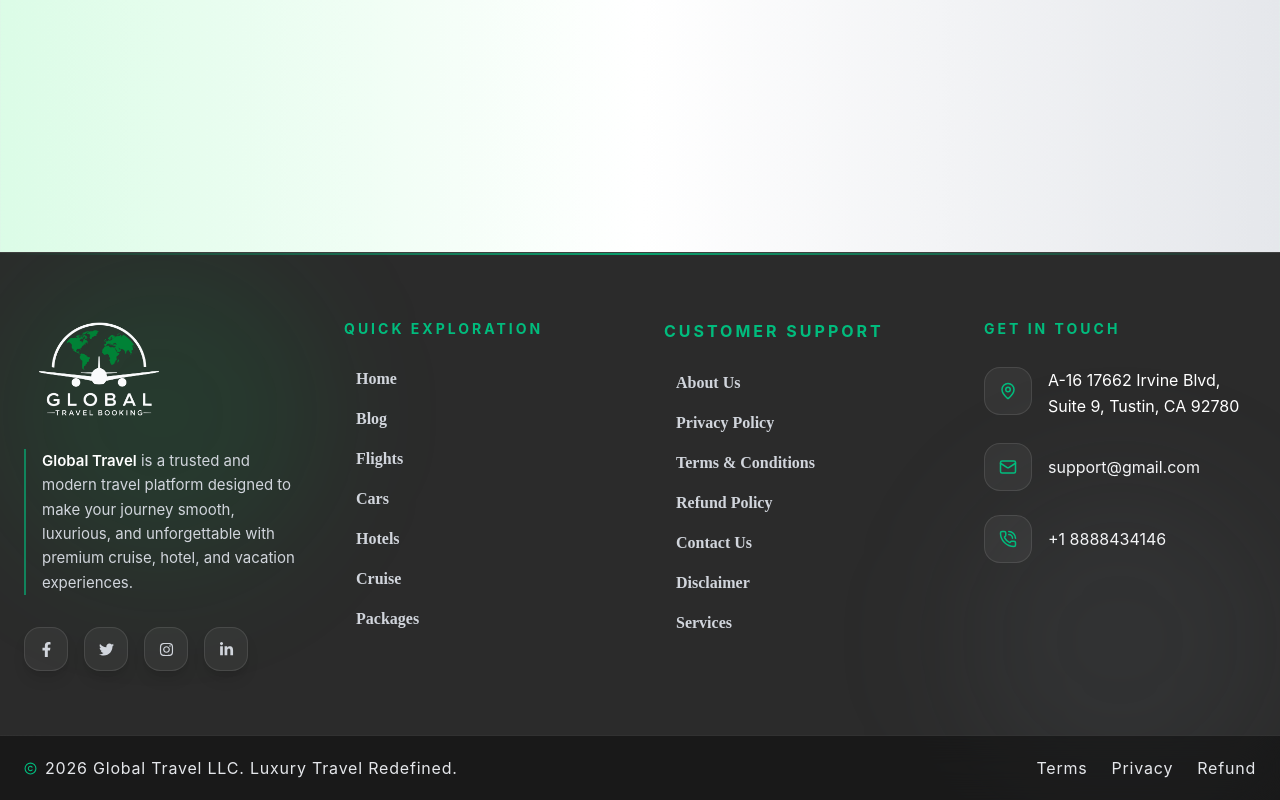
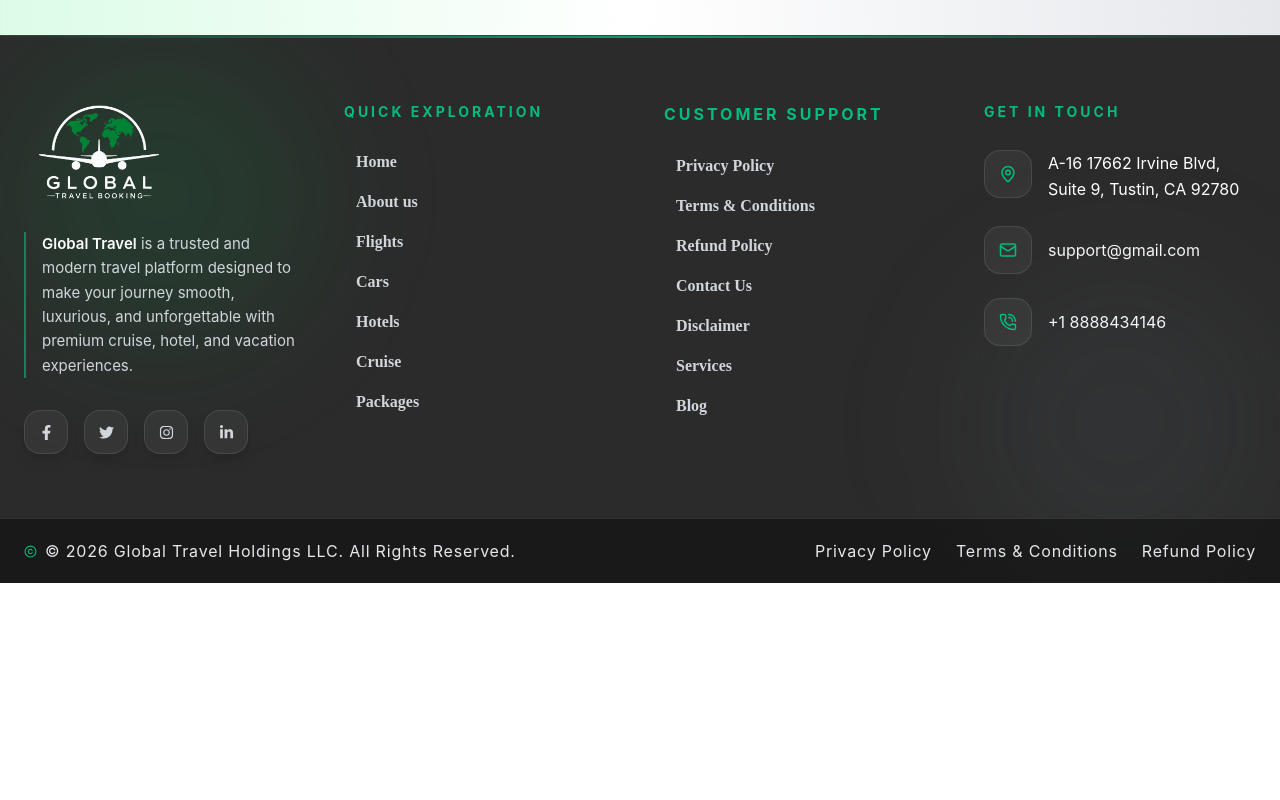
Before and after one commit to vish9155/globaltravelholdigs, a React (Vite) app in the folder frontend/: page / in a window 1280 px wide. Shown: the part 7866-8666 px from the top of the page. After the commit the page ends 8449 px from the top, so only its background shows below. Built offline with nearby package versions, Linux system fonts and the light colour scheme.

Commit message:
some chnages

```diff
--- a/frontend/src/Components/About.jsx
+++ b/frontend/src/Components/About.jsx
@@ -78,7 +78,7 @@ export default function About() {
 
             {/* INTRO TEXT */}
 
-            <motion.div
+            {/* <motion.div
                 initial={{ opacity: 0, y: 60 }}
                 whileInView={{ opacity: 1, y: 0 }}
                 transition={{ duration: 0.8 }}
@@ -96,7 +96,7 @@ export default function About() {
 
 
 
-            </motion.div>
+            </motion.div> */}
 
             {/* FIRST SECTION */}
 
--- a/frontend/src/Components/Faq.jsx
+++ b/frontend/src/Components/Faq.jsx
@@ -33,7 +33,7 @@ export default function Faq() {
         <div className="absolute inset-0 bg-[radial-gradient(#e5e7eb_1px,transparent_1px)] [background-size:16px_16px] [mask-image:radial-gradient(ellipse_50%_50%_at_50%_50%,#000_70%,transparent_100%)] opacity-20"></div>
 
         <header className="relative max-w-5xl mx-auto text-center py-20 px-6">
-          <h2 className='text-xl sm:text-2xl md:text-4xl text-green-700 text-center font-semibold py-5'>24/7 Customer Support for Your Travel Needs</h2>
+          {/* <h2 className='text-xl sm:text-2xl md:text-4xl text-green-700 text-center font-semibold py-5'>24/7 Customer Support for Your Travel Needs</h2> */}
           {/* <span className="inline-block px-4 py-1.5 mb-6 text-xs font-semibold tracking-widest uppercase bg-green-50 text-green-700 rounded-full border border-green-100">
             Customer Support
           </span> */}
--- a/frontend/src/Components/Footer.jsx
+++ b/frontend/src/Components/Footer.jsx
@@ -117,18 +117,18 @@ export default function Footer() {
           <div className="space-y-4 ">
 
             {[
-              "Home",
-              "Blog",
-              "Flights",
-              "Cars",
-              "Hotels",
-              "Cruise",
-              "Packages",
+              {name:"Home",path:"/"},
+              {name:"About us",path:"/about-us"},
+              {name:"Flights",path:"/flights"},
+              {name:"Cars",path:"/cars"},
+              {name:"Hotels",path:"/hotels"},
+              {name:"Cruise",path:"/cruise"},
+              {name:"Packages",path:"/packages"},
             ].map((item, i) => (
 
               <NavLink
                 key={i}
-                to={`/${item.toLowerCase()}`}
+                to={item.path}
                 className="group flex items-center gap-2 text-gray-300 font-semibold font-['Poppins'] hover:text-white transition-all duration-300 text-md"
               >
 
@@ -136,7 +136,7 @@ export default function Footer() {
 
                   <span className="w-0 group-hover:w-3 h-[2px] bg-emerald-500 transition-all duration-300"></span>
 
-                  {item}
+                  {item.name}
 
                 </span>
 
@@ -169,13 +169,15 @@ export default function Footer() {
           <div className="space-y-4">
 
             {[
-              { name: "About Us", path: "/about-us" },
+
               { name: "Privacy Policy", path: "/privacy-policy" },
               { name: "Terms & Conditions", path: "/terms-conditions" },
               { name: "Refund Policy", path: "/refund-policy" },
               { name: "Contact Us", path: "/contact-us" },
               { name: "Disclaimer", path: "/disclaimer" },
               { name: "Services", path: "/services" },
+              { name: "Blog", path: "/blog" },
+
             ].map((link, i) => (
 
               <NavLink
@@ -289,32 +291,34 @@ export default function Footer() {
             <Copyright size={13} className="text-emerald-500" />
 
             <span className="text-md">
-              2026 Global Travel LLC. Luxury Travel Redefined.
+              © 2026 Global Travel Holdings LLC. All Rights Reserved.
             </span>
 
           </div>
 
           <div className="flex gap-6">
 
+              <NavLink
+              to="/privacy-policy"
+              className="hover:text-emerald-400 transition"
+            >
+              Privacy Policy
+            </NavLink>
+
             <NavLink
               to="/terms-conditions"
               className="hover:text-emerald-400 transition"
             >
-              Terms
+              Terms & Conditions
             </NavLink>
 
-            <NavLink
-              to="/privacy-policy"
-              className="hover:text-emerald-400 transition"
-            >
-              Privacy
-            </NavLink>
+
 
             <NavLink
               to="/refund-policy"
               className="hover:text-emerald-400 transition"
             >
-              Refund
+              Refund Policy
             </NavLink>
 
           </div>
@@ -331,7 +335,7 @@ export default function Footer() {
           <span className="absolute inset-0 rounded-full bg-emerald-500/40 animate-ping opacity-70"></span>
 
           <NavLink
-            to="https://wa.me/18888434146"
+            to="https://wa.me/+1 8888434146"
             target="_blank"
             className="relative z-10 w-16 h-16 rounded-full bg-gradient-to-r from-green-600 to-emerald-500 flex items-center justify-center shadow-[0_10px_30px_rgba(16,185,129,0.4)] hover:scale-110 transition-all duration-300"
           >
--- a/frontend/src/Components/Testimonials.jsx
+++ b/frontend/src/Components/Testimonials.jsx
@@ -30,7 +30,7 @@ export default function Testimonials() {
         <h2 className='text-3xl md:text-5xl font-black text-white mb-6 uppercase tracking-tight'>
           Why Customers Love <span className="text-emerald-500">Global Travel</span>
         </h2>
-
+{/*
         <div className='max-w-4xl mx-auto grid grid-cols-2 md:grid-cols-4 gap-6 text-center mt-8 bg-white/5 backdrop-blur-md p-6 rounded-[2rem] border border-white/5 shadow-xl'>
           {[
             { num: "140+", label: "Years Legacy" },
@@ -43,7 +43,7 @@ export default function Testimonials() {
               <p className="text-[10px] font-black uppercase tracking-widest text-gray-400">{item.label}</p>
             </div>
           ))}
-        </div>
+        </div> */}
       </div>
 
       <div className='flex justify-center flex-wrap gap-2.5 mb-12 px-4'>
```
